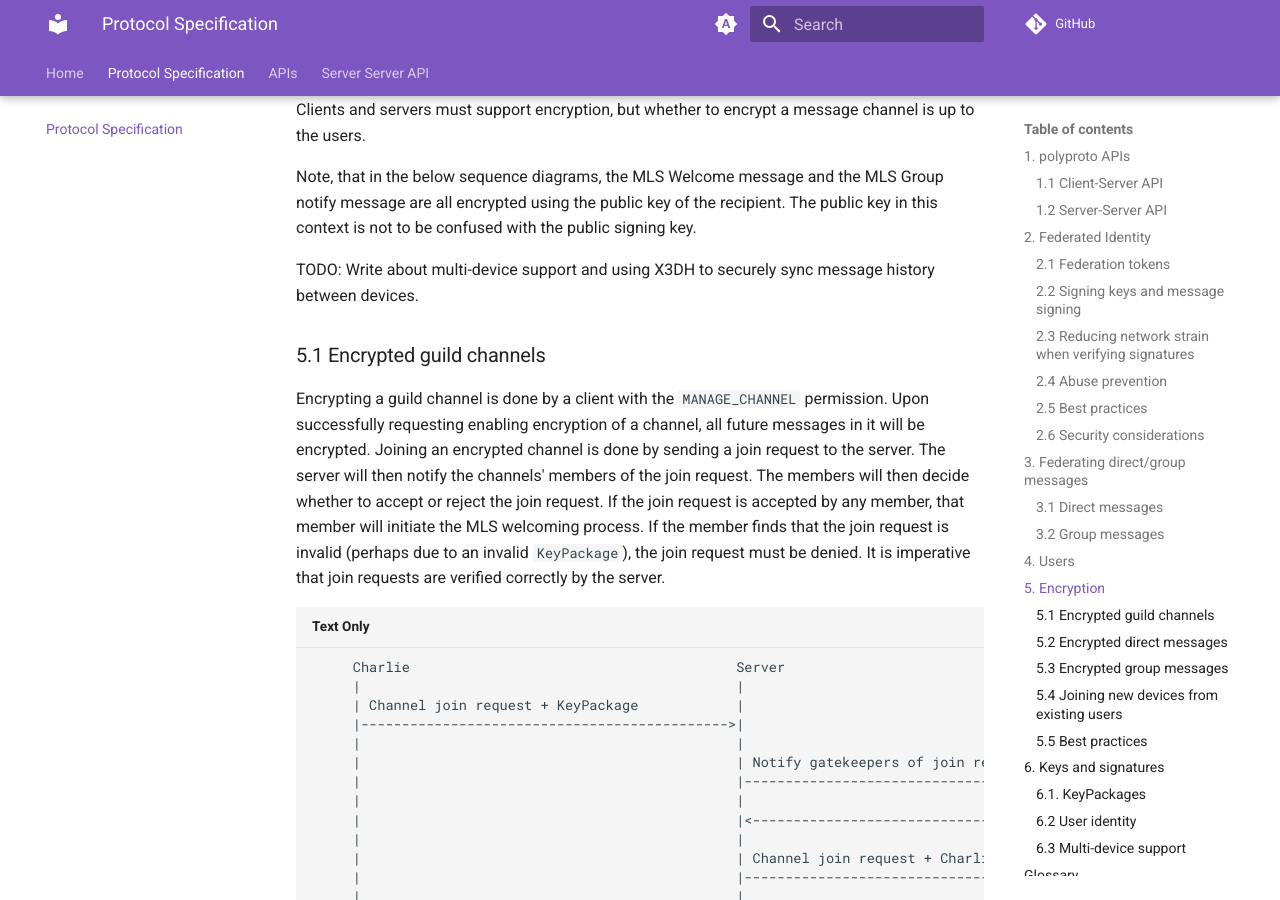
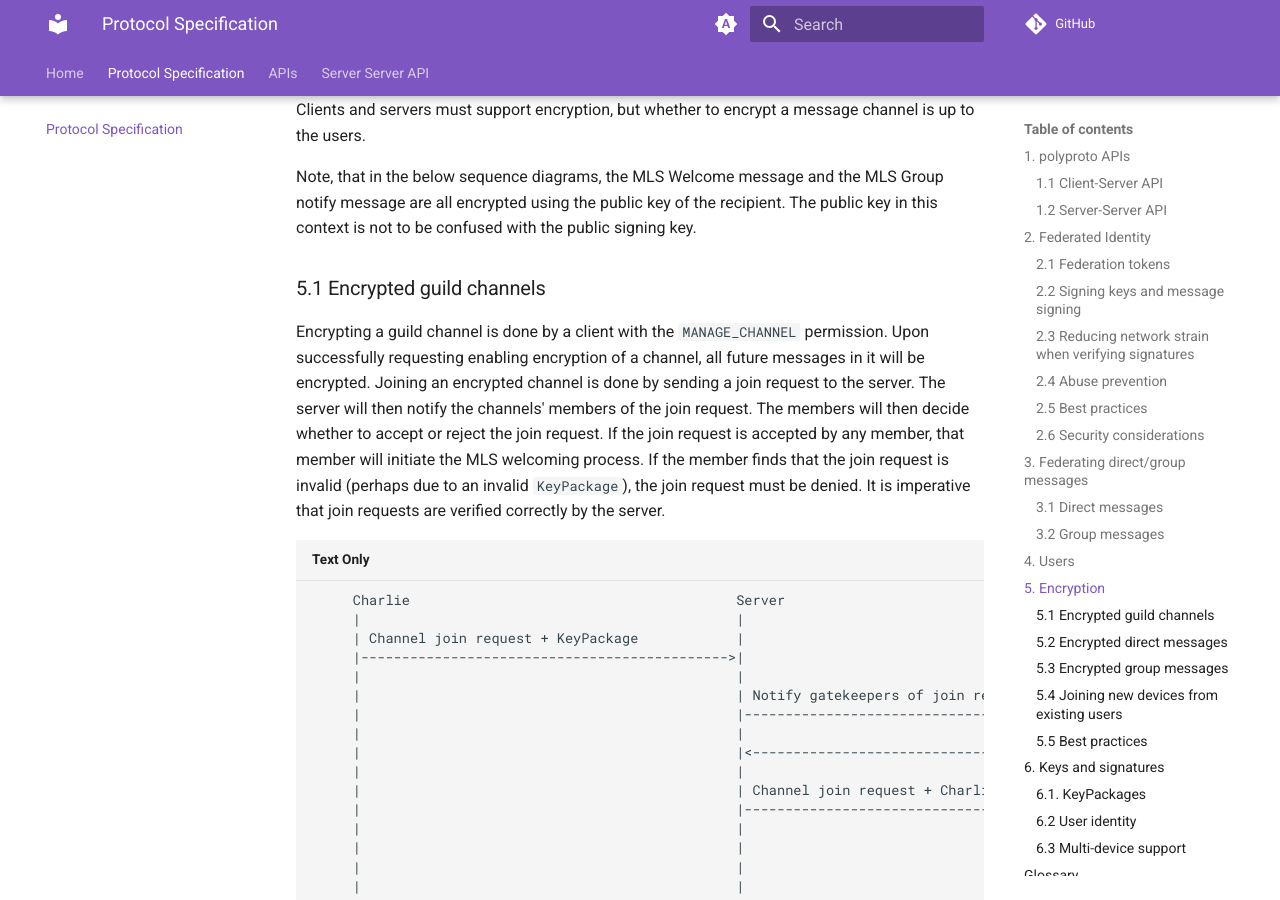
Before and after one commit to polyphony-chat/docs, an MkDocs documentation site: the page built from docs/specification.md, in a window 1280 px wide and 900 px high, scrolled down 6572 px. Built offline with MkDocs 1.6.1 and Material for MkDocs 9.7.7, drawn with Linux system fonts in a browser that asks for light colours; plug-ins that fetch from the network failed and are left out; comment, search, counter and statistics services are not loaded.

Commit message:
Remove todo

```diff
--- a/SPECIFICATION.md
+++ b/SPECIFICATION.md
@@ -195,8 +195,6 @@ Clients and servers must support encryption, but whether to encrypt a message ch
 
 Note, that in the below sequence diagrams, the MLS Welcome message and the MLS Group notify message are all encrypted using the public key of the recipient. The public key in this context is not to be confused with the public signing key.
 
-TODO: Write about multi-device support and using X3DH to securely sync message history between devices.
-
 ### 5.1 Encrypted guild channels
 
 Encrypting a guild channel is done by a client with the `MANAGE_CHANNEL` permission. Upon successfully requesting enabling encryption of a channel, all future messages in it will be encrypted. Joining an encrypted channel is done by sending a join request to the server. The server will then notify the channels' members of the join request. The members will then decide whether to accept or reject the join request. If the join request is accepted by any member, that member will initiate the MLS welcoming process. If the member finds that the join request is invalid (perhaps due to an invalid `KeyPackage`), the join request must be denied. It is imperative that join requests are verified correctly by the server.
```
